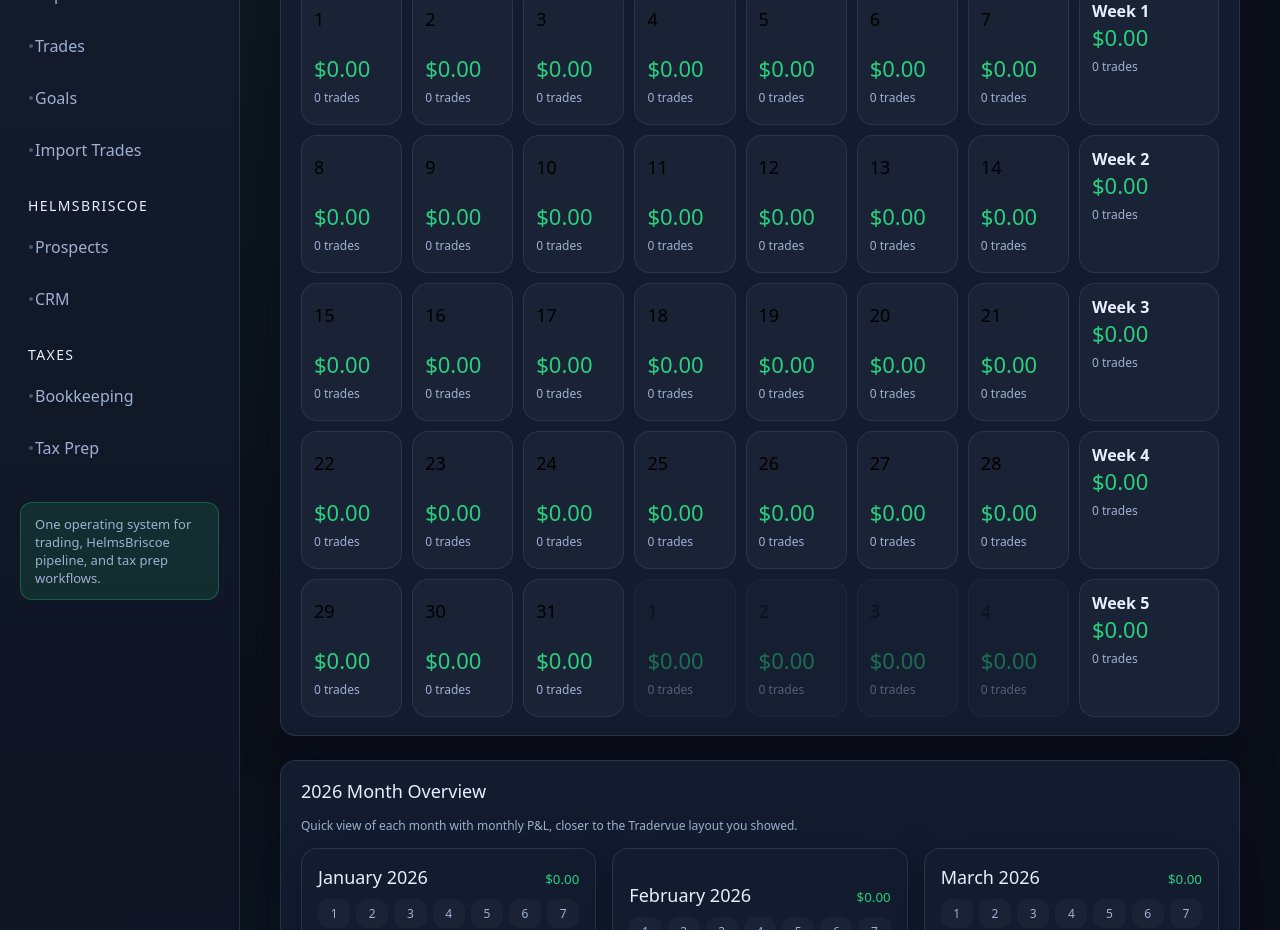
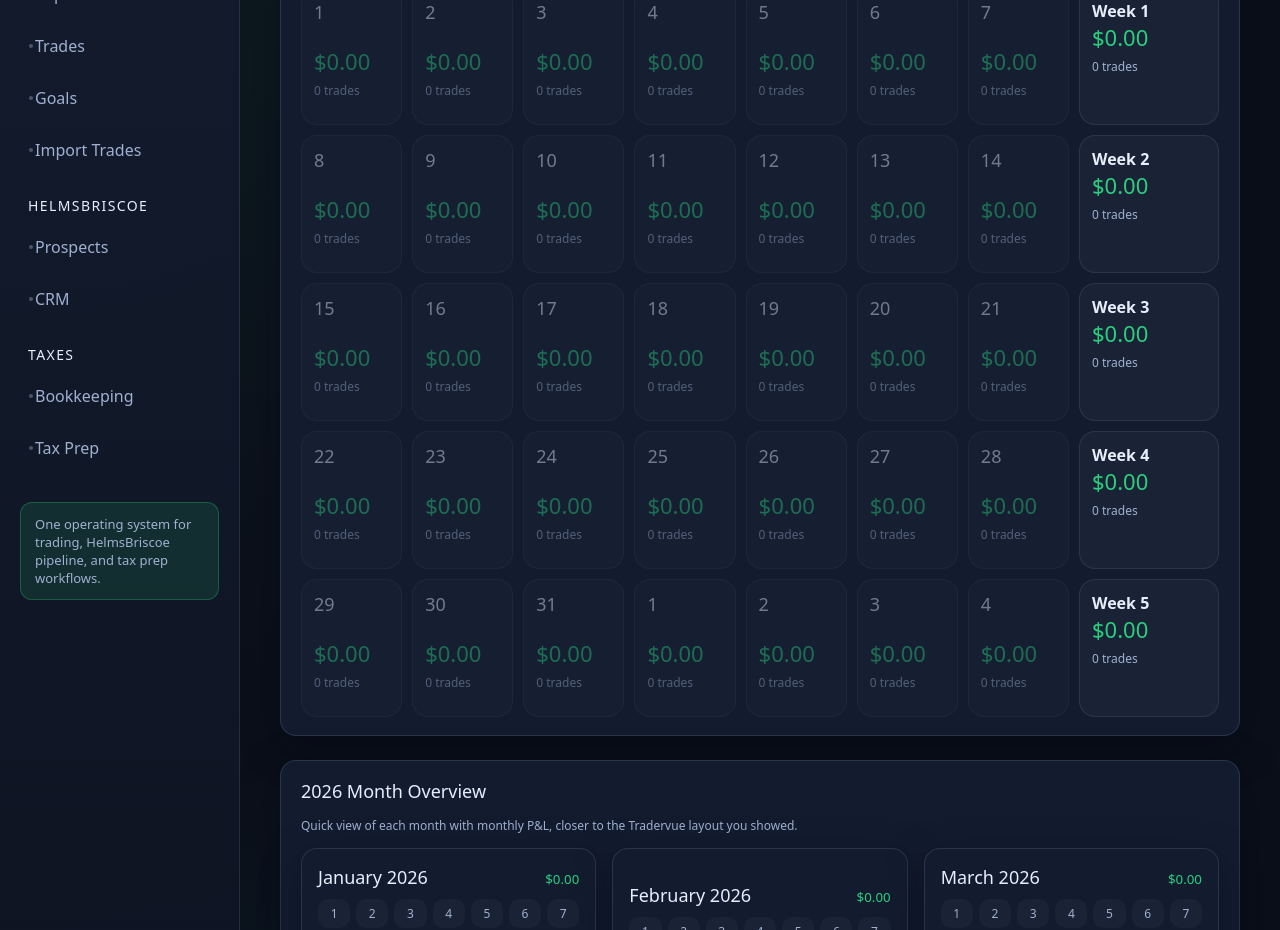
Before and after one commit to willcannon11/payout-factory, a Next.js app: page /calendar in a window 1280 px wide. Shown: the part 300-1230 px from the top of the page. Built offline with nearby package versions, Linux system fonts and the light colour scheme; no server answers; the database is empty.

Commit message:
Use links for calendar day drilldown

```diff
--- a/app/calendar/page.tsx
+++ b/app/calendar/page.tsx
@@ -1,5 +1,6 @@
 'use client';
 
+import Link from 'next/link';
 import { useMemo, useState } from 'react';
 import { useRouter } from 'next/navigation';
 import Sidebar from '../../components/Sidebar';
@@ -148,23 +149,32 @@ export default function CalendarPage() {
             {weeks.map((week) => (
               <div key={week.label} className="calendar-week-row">
                 {week.days.map((day) => (
-                  <button
+                  day.inMonth ? (
+                    <Link
                       key={day.date}
-                    type="button"
-                    className={`calendar-cell expanded ${day.inMonth ? '' : 'muted-cell'}`}
-                    style={{ cursor: day.trades > 0 ? 'pointer' : 'default', textAlign: 'left' }}
-                    onClick={() => {
-                      if (day.trades > 0) {
-                        router.push(`/trades?day=${day.date}`);
-                      }
-                    }}
+                      href={`/trades?day=${day.date}`}
+                      className={`calendar-cell expanded ${day.trades === 0 ? 'muted-cell' : ''}`}
+                      style={{ cursor: 'pointer', textAlign: 'left', color: 'var(--ink)', textDecoration: 'none' }}
                     >
                       <div className="calendar-day-number">{day.dayNumber}</div>
                       <div className={`calendar-pnl ${day.netPnl >= 0 ? 'pnl-positive' : 'pnl-negative'}`}>
                         {formatCurrency(day.netPnl)}
                       </div>
                       <div className="sub">{day.trades} trades</div>
-                  </button>
+                    </Link>
+                  ) : (
+                    <div
+                      key={day.date}
+                      className="calendar-cell expanded muted-cell"
+                      style={{ textAlign: 'left' }}
+                    >
+                      <div className="calendar-day-number">{day.dayNumber}</div>
+                      <div className={`calendar-pnl ${day.netPnl >= 0 ? 'pnl-positive' : 'pnl-negative'}`}>
+                        {formatCurrency(day.netPnl)}
+                      </div>
+                      <div className="sub">{day.trades} trades</div>
+                    </div>
+                  )
                 ))}
                 <div className="calendar-total-cell expanded">
                   <strong>{week.label}</strong>
```
Lines whose indentation alone changed are shown as unchanged.
